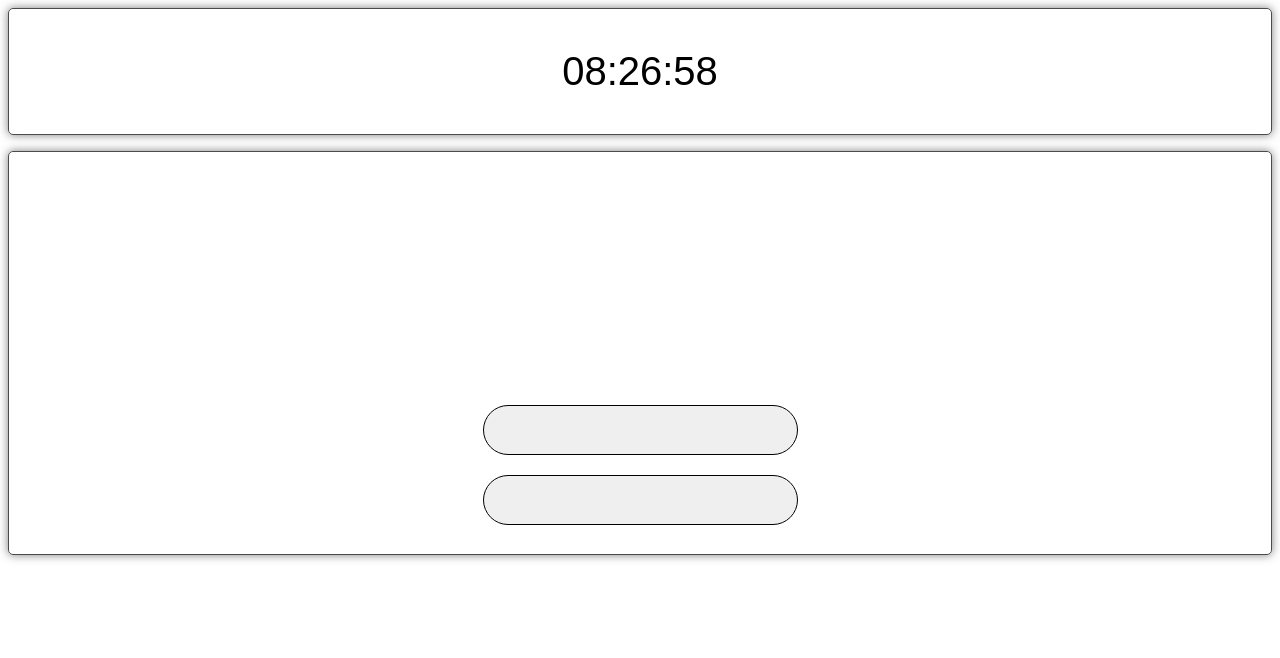
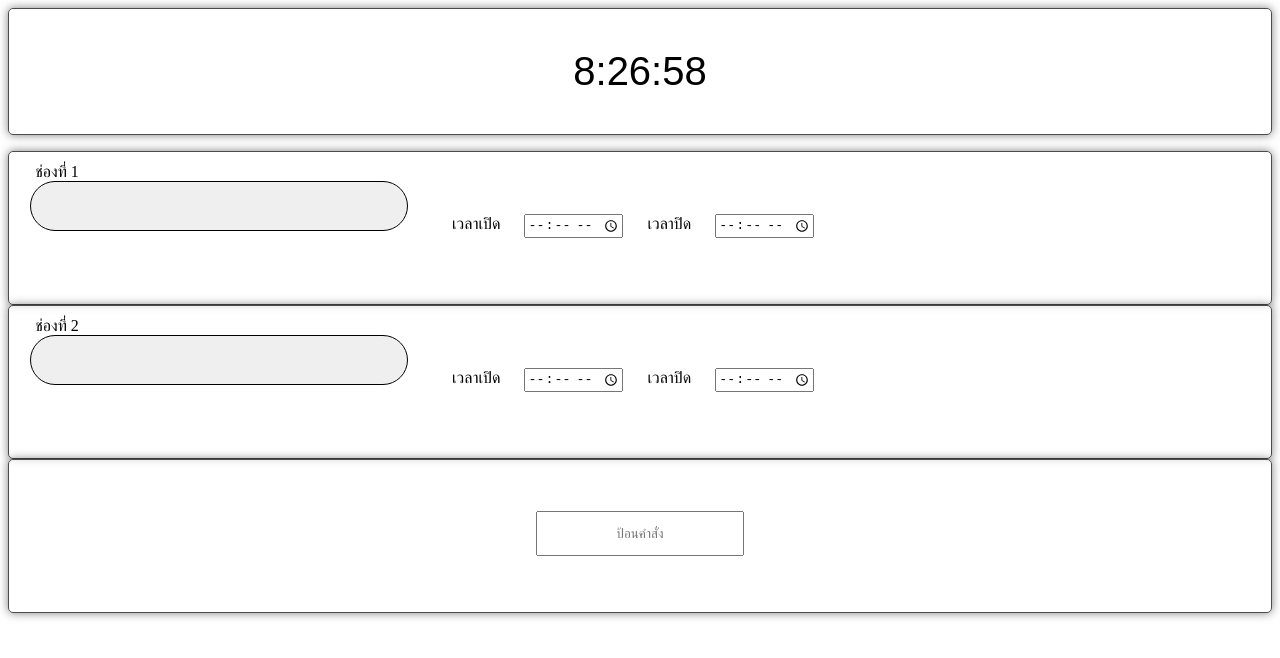
Before and after one commit to aut1998/aut1998.github.io, a plain HTML site: page index.html in a window 1280 px wide. Drawn offline with Linux system fonts and the light colour scheme; no server answers.

Commit message:
Update index.html

```diff
--- a/index.html
+++ b/index.html
@@ -21,11 +21,12 @@
             /* justify-content: space-between; */
             }
 
+         #H.ON {
+            background-color: rgba(164, 255, 45, 0.654);
+        }
+
         #H.OFF {
             background-color: rgba(255, 34, 0, 0.603);
-        }
-        #H.ON {
-            background-color: rgba(164, 255, 45, 0.654);
         }
 
         #H_1{
@@ -41,7 +42,7 @@
 
         #SW_2,#SW_1{
             /* margin-top: 5%; */
-            width: 25%;
+            width: 30%;
             height: 50px;
             border-radius: 50px ;
             border: solid 0.1px ;
@@ -51,6 +52,8 @@
             font-family: Arial, Helvetica, sans-serif;
             text-align: center;
             font-weight: bold;
+            margin-left: 20px ;
+            margin-right: 20px ;
         }
 
         #SW_1.ON, #SW_2.ON {
@@ -80,7 +83,29 @@
             border-radius: 5px; /* กำหนดมุมโค้งมน */
             box-shadow: 0 0 10px rgba(0, 0, 0, 0.5);
 
-            height: 400px;
+            /* height: 400px; */
+
+        }
+
+        .box_s {
+
+            background-color: rgba(255, 255, 255, 0.654); /* กำหนดสีพื้นหลังเป็นสีขาว โปร่งแสง 80% */
+            padding: 1px; /* กำหนด padding ของกล่อง */
+            border: 1px solid #4b4b4b; /* กำหนดเส้นขอบ */
+            border-radius: 5px; /* กำหนดมุมโค้งมน */
+            box-shadow: 0 0 10px rgba(0, 0, 0, 0.5);
+            /* width: 49%; */
+            height: 150px;
+            /* margin-left: 100px; */
+            /* display: flex; */
+            /* justify-content: space-between; */
+            align-items: center; /* กำหนดให้เนื้อหาภายใน flexbox อยู่ตรงกลางแนวตั้ง */
+        }
+
+        .label_box{
+            display: block;
+            margin-top: 10px;
+            margin-left: 2%;
 
         }
 
@@ -95,97 +120,63 @@
 
 </div><p></p>
 
-<div class="box">
-    <body id = "body_1">
 
-        <div style="text-align: center; margin-top: 20%; ">
-            <button id = "SW_1"></button><br><br>
-            <button id = "SW_2"></button>
+<body id = "body_1">
+    <div >
+        <div class="box_s">
+
+
+            <label for="SW_1" class="label_box" >ช่องที่ 1</label>
+            <button id="SW_1" title="ช่องที่ 1"></button>
+
+            <label for="time" style="margin-left: 20px; margin-right: 20px; margin-top: 10px; margin-bottom: 15px;" >เวลาเปิด</label>
+            <input type="time" id="time_on1" placeholder="Select time">
+            <label for="time" style="margin-left: 20px; margin-right: 20px; margin-top: 10px; margin-bottom: 15px;">เวลาปิด</label>
+            <input type="time" id="time_off1" placeholder="Select time">
+
+
+        </div>
+        <div class="box_s">
+
+            <label for="SW_1" class="label_box" >ช่องที่ 2</label>
+            <button id="SW_2" title="ช่องที่ 2"></button>
+
+            <label for="time" style="margin-left: 20px; margin-right: 20px; margin-top: 10px; margin-bottom: 15px;" >เวลาเปิด</label>
+            <input type="time" id="time_on2" placeholder="Select time">
+            <label for="time" style="margin-left: 20px; margin-right: 20px; margin-top: 10px; margin-bottom: 15px;">เวลาปิด</label>
+            <input type="time" id="time_off2" placeholder="Select time">
+
         </div>
 
+    </div>
 
+    <div class="box_s">
 
+        <div style="display: flex; justify-content: center; margin-top: 50px; height: 45px; ">
+            <input type="text" id="TextInput" placeholder="ป้อนคำสั่ง" style="width: 200px; text-align: center;">
+        </div>
 
-        <script >
-            const firebaseConfig = {
-                apiKey: "AIzaSyAZYMchGmLJoDj3YDOuTyZvERlI2pvm7Vs",
-                authDomain: "esp8266-934e5.firebaseapp.com",
-                databaseURL: "https://esp8266-934e5-default-rtdb.firebaseio.com",
-                projectId: "esp8266-934e5",
-                storageBucket: "esp8266-934e5.appspot.com",
-            };
-            firebase.initializeApp(firebaseConfig);
-            const db = firebase.database();
+    </div>
 
-            let DP_ON = "เปิดจ้า" ;
-            let DP_OFF = "ดับแล้ว" ;
+    <!-- <div class="box">
+        <div style="text-align: center; margin-top: 20%; ">
 
-            const SW_1 = document.querySelector('#SW_1');
-            const SW_2 = document.querySelector('#SW_2');
-            const LINK = document.querySelector('#H');
+            <div>
+            <label for="timeInput">Set Time:</label>
+            <input type="time" id="timeInput_1" placeholder="Select time">
+            <button id="saveTimeButton">Save Time</button>
 
-            function update_DATA() {
-                db.ref('LINK').once('value',(snapshot) => {
-                    const newValue = snapshot.val();
-                    LINK.classList.toggle('ON', newValue === 1);
-                    LINK.classList.toggle('OFF', newValue === 0);
-                    // LINK.innerHTML = newValue === 1 ? DP_ON : DP_OFF ;
-                });
-                db.ref('SO_1').once('value',(snapshot) => {
-                    const newValue = snapshot.val();
-                    SW_1.classList.toggle('ON', newValue === 1);
-                    SW_1.classList.toggle('OFF', newValue === 0);
-                    SW_1.innerHTML = newValue === 1 ? DP_ON : DP_OFF ;
-                });
+            </div>
+            <br><br>
+            <div>
+            <label for="timeInput">Set Time:</label>
+            <input type="time" id="timeInput_2" placeholder="Select time">
+            <p id="ddd">ff</p>
+            </div>
 
-                db.ref('SO_2').once('value',(snapshot) => {
-                    const newValue = snapshot.val();
-                    SW_2.classList.toggle('ON', newValue === 1);
-                    SW_2.classList.toggle('OFF', newValue === 0);
-                    SW_2.innerHTML = newValue === 1 ? DP_ON : DP_OFF ;
-                });
-            }
-
-            SW_1.addEventListener('click', (event) => {
-                db.ref('SO_1').once('value',(snapshot) => {
-                    const currentValue = snapshot.val();
-                    const newValue = !currentValue ? 1:0 ;
-                    db.ref('SO_1').set(newValue);
-                    SW_1.classList.toggle('ON', newValue === 1);
-                    SW_1.classList.toggle('OFF', newValue === 0);
-                    SW_1.innerHTML = newValue === 1 ? DP_ON : DP_OFF;
-                });
-
-            });
-
-
-            SW_2.addEventListener('click', (event) => {
-                db.ref('SO_2').once('value',(snapshot) => {
-                    const currentValue = snapshot.val();
-                    const newValue1 = !currentValue ? 1:0 ;
-                    db.ref('SO_2').set(newValue1);
-                    SW_2.classList.toggle('ON', newValue1 === 1);
-                    SW_2.classList.toggle('OFF', newValue1 === 0);
-                    SW_2.innerHTML = newValue1 === 1 ? DP_ON : DP_OFF;
-                });
-
-            });
-
-            function updateTime() {
-                const timeElement = document.querySelector('#H_1');
-                const currentTime = new Date();
-                const hours = currentTime.getHours().toString().padStart(2, '0');
-                const minutes = currentTime.getMinutes().toString().padStart(2, '0');
-                const seconds = currentTime.getSeconds().toString().padStart(2, '0');
-                const formattedTime = `${hours}:${minutes}:${seconds}`;
-                timeElement.textContent = formattedTime;
-            }
-
-            setInterval(update_DATA, 700);
-            setInterval(updateTime, 700);
-        </script>
-
-    </body>
-</div>
+        </div>
+    </div>         -->
+</body>
+<script src="main.js"></script>
 
 </html>
```
